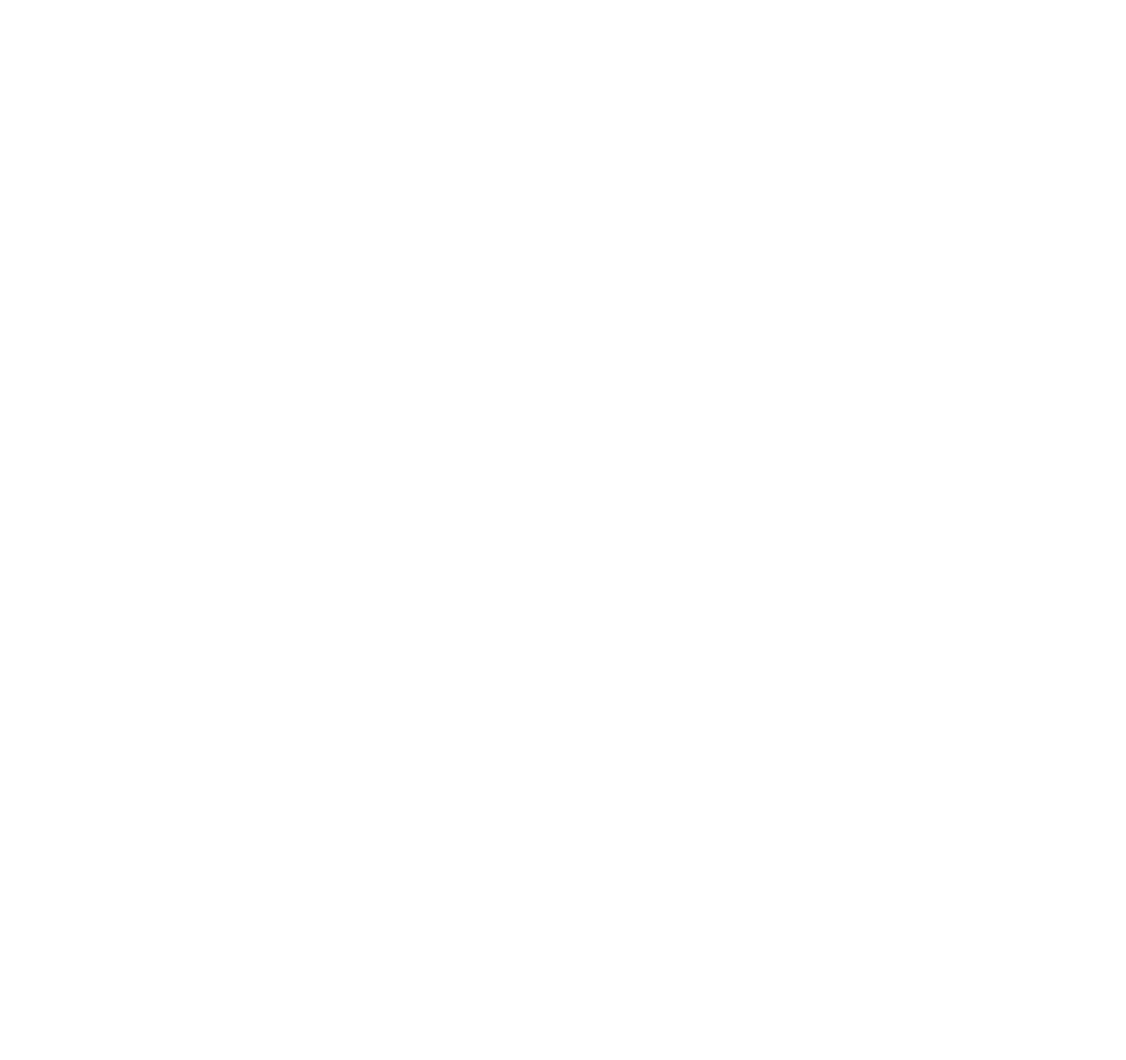
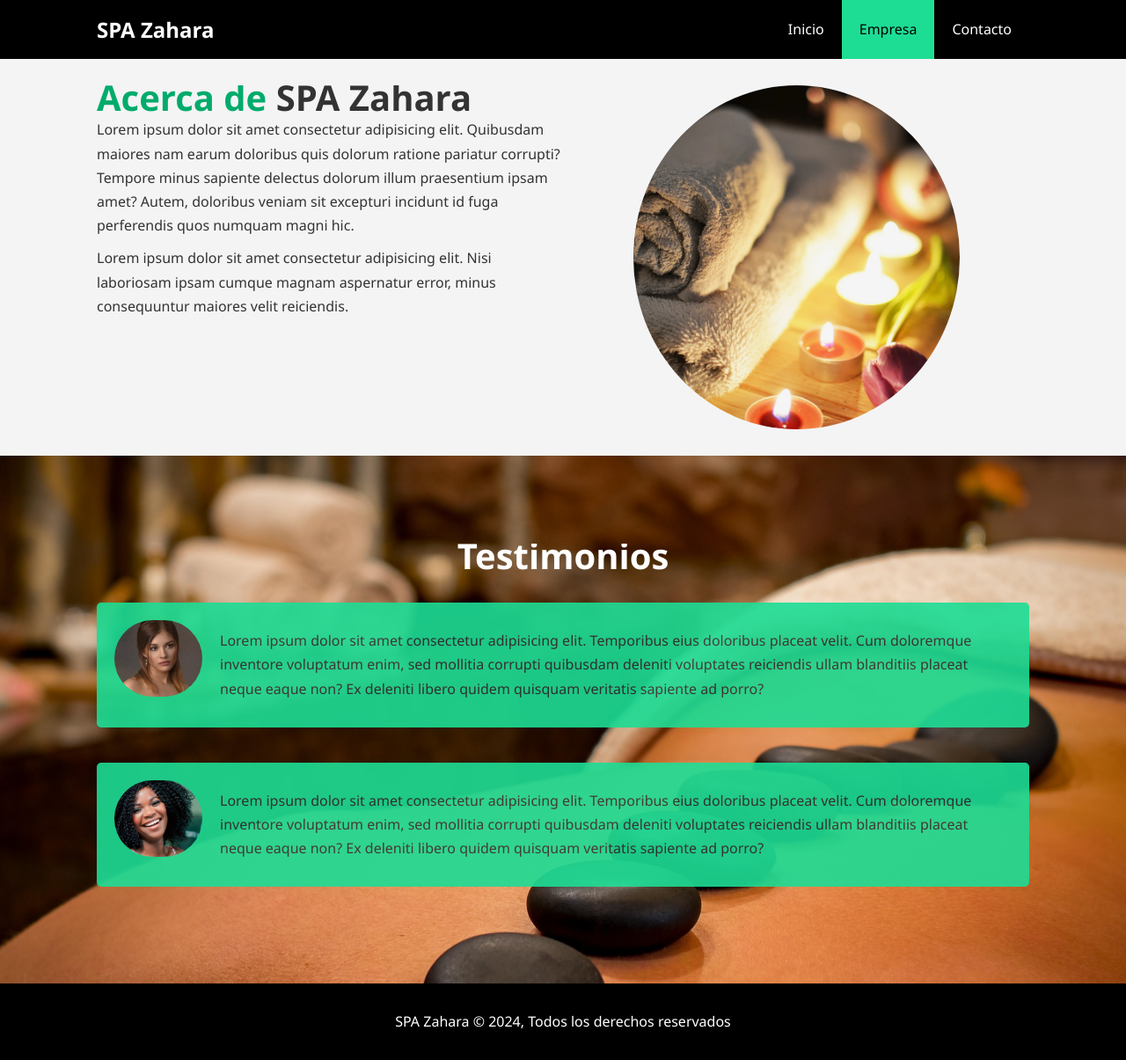
Before and after one commit to cyranoRebaza/SPA-Zahara, a plain HTML site: page empresa.html in a window 1280 px wide. Shown: the whole page at 88% size. Before the commit the page ends 800 px from the top, so only its background shows below. Drawn offline with Linux system fonts and the light colour scheme.

Commit message:
Creación pagina Empresa

```diff
--- a/contacto.html
+++ b/contacto.html
@@ -0,0 +1,41 @@
+<!DOCTYPE html>
+<html lang="en">
+  <head>
+    <meta charset="UTF-8" />
+    <meta name="viewport" content="width=device-width, initial-scale=1.0" />
+    <meta http-equiv="X-UA-Compatible" content="ie=edge" />
+    <meta
+      name="description"
+      content="Bienvenidos al SPA Zahara donde te cuidamos con amor"
+    />
+    <meta name="keywords" content="spa, belleza, cuidado de la piel, masajes" />
+    <link
+      rel="stylesheet"
+      href="https://cdnjs.cloudflare.com/ajax/libs/font-awesome/6.5.2/css/all.min.css"
+    />
+    <!-- libreria font-awesome cdn-->
+    <link rel="stylesheet" href="css/styles.css" />
+    <title>SPA Zahara | Contacto</title>
+  </head>
+  <body>
+    <header>
+      <nav id="navbar">
+        <div class="container">
+          <h1 class="logo"><a href="index.html">SPA Zahara</a></h1>
+          <ul>
+            <li><a href="index.html">Inicio</a></li>
+            <li><a href="empresa.html">Empresa</a></li>
+            <li><a class="current" href="contacto.html">Contacto</a></li>
+          </ul>
+        </div>
+      </nav>
+    </header>
+
+    <!-- Contacto -->
+
+    <!-- footer -->
+    <footer id="main-footer">
+      <p>SPA Zahara &copy; 2024, Todos los derechos reservados</p>
+    </footer>
+  </body>
+</html>
--- a/css/styles.css
+++ b/css/styles.css
@@ -32,11 +32,24 @@ p {
   margin: auto;
   max-width: 1100px;
   overflow: auto;
-  padding: o 20px;
+  padding: 0 20px;
 }
 
 .clr {
   clear: both; /* Resetear los flotantes */
+}
+
+/* padding */
+.py-1 {
+  padding: 10px 0;
+}
+
+.py-2 {
+  padding: 20px 0;
+}
+
+.py-3 {
+  padding: 30px 0;
 }
 
 .btn {
@@ -180,3 +193,54 @@ p {
   color: #fff;
   padding: 20px;
 }
+
+/* Empresa */
+#about-info .info-right {
+  float: right;
+  width: 50%;
+  min-height: 100%;
+}
+
+#about-info .info-right img {
+  display: block;
+  margin: auto;
+  width: 70%;
+  border-radius: 50%;
+}
+
+#about-info .info-left {
+  float: left;
+  width: 50%;
+  min-height: 100%;
+}
+
+.l-heading {
+  font-size: 40px;
+}
+
+/* Testimoniales */
+#testimoniales {
+  height: 600px;
+  background: url("../img/foto2.jpg") no-repeat center center/cover;
+  padding-top: 100px;
+}
+
+#testimoniales h2 {
+  color: white;
+  text-align: center;
+  padding-bottom: 40px;
+}
+
+#testimoniales .testimonial {
+  padding: 20px;
+  margin-bottom: 40px;
+  border-radius: 5px;
+  opacity: 0.9;
+}
+
+#testimoniales .testimonial img {
+  width: 100px;
+  float: left;
+  margin-right: 20px;
+  border-radius: 50px;
+}
--- a/empresa.html
+++ b/empresa.html
@@ -0,0 +1,90 @@
+<!DOCTYPE html>
+<html lang="en">
+  <head>
+    <meta charset="UTF-8" />
+    <meta name="viewport" content="width=device-width, initial-scale=1.0" />
+    <meta http-equiv="X-UA-Compatible" content="ie=edge" />
+    <meta
+      name="description"
+      content="Bienvenidos al SPA Zahara donde te cuidamos con amor"
+    />
+    <meta name="keywords" content="spa, belleza, cuidado de la piel, masajes" />
+
+    <link rel="stylesheet" href="css/styles.css" />
+    <title>SPA Zahara | Empresa</title>
+  </head>
+  <body>
+    <header>
+      <nav id="navbar">
+        <div class="container">
+          <h1 class="logo"><a href="index.html">SPA Zahara</a></h1>
+          <ul>
+            <li><a href="index.html">Inicio</a></li>
+            <li><a class="current" href="empresa.html">Empresa</a></li>
+            <li><a href="contacto.html">Contacto</a></li>
+          </ul>
+        </div>
+      </nav>
+    </header>
+
+    <!-- Empresa -->
+    <section id="about-info" class="bg-light py-3">
+      <div class="container">
+        <div class="info-left">
+          <h1 class="l-heading">
+            <span class="text-primary">Acerca de</span> SPA Zahara
+          </h1>
+          <p>
+            Lorem ipsum dolor sit amet consectetur adipisicing elit. Quibusdam
+            maiores nam earum doloribus quis dolorum ratione pariatur corrupti?
+            Tempore minus sapiente delectus dolorum illum praesentium ipsam
+            amet? Autem, doloribus veniam sit excepturi incidunt id fuga
+            perferendis quos numquam magni hic.
+          </p>
+
+          <p>
+            Lorem ipsum dolor sit amet consectetur adipisicing elit. Nisi
+            laboriosam ipsam cumque magnam aspernatur error, minus consequuntur
+            maiores velit reiciendis.
+          </p>
+        </div>
+        <div class="info-right">
+          <img src="./img/masaje1.jpg" alt="masaje" />
+        </div>
+      </div>
+    </section>
+
+    <!-- Testimonios -->
+    <section id="testimoniales" class="bg-primary">
+      <div class="container">
+        <h2 class="l-heading">Testimonios</h2>
+        <div class="testimonial bg-primary">
+          <img src="./img/person1.jpg" alt="Erika" />
+          <p>
+            Lorem ipsum dolor sit amet consectetur adipisicing elit. Temporibus
+            eius doloribus placeat velit. Cum doloremque inventore voluptatum
+            enim, sed mollitia corrupti quibusdam deleniti voluptates reiciendis
+            ullam blanditiis placeat neque eaque non? Ex deleniti libero quidem
+            quisquam veritatis sapiente ad porro?
+          </p>
+        </div>
+
+        <div class="testimonial bg-primary">
+          <img src="./img/person2.jpg" alt="Johana" />
+          <p>
+            Lorem ipsum dolor sit amet consectetur adipisicing elit. Temporibus
+            eius doloribus placeat velit. Cum doloremque inventore voluptatum
+            enim, sed mollitia corrupti quibusdam deleniti voluptates reiciendis
+            ullam blanditiis placeat neque eaque non? Ex deleniti libero quidem
+            quisquam veritatis sapiente ad porro?
+          </p>
+        </div>
+      </div>
+    </section>
+
+    <!-- footer -->
+    <footer id="main-footer">
+      <p>SPA Zahara &copy; 2024, Todos los derechos reservados</p>
+    </footer>
+  </body>
+</html>
```
Also changed, not shown: index.html (+0 -3 lines).
